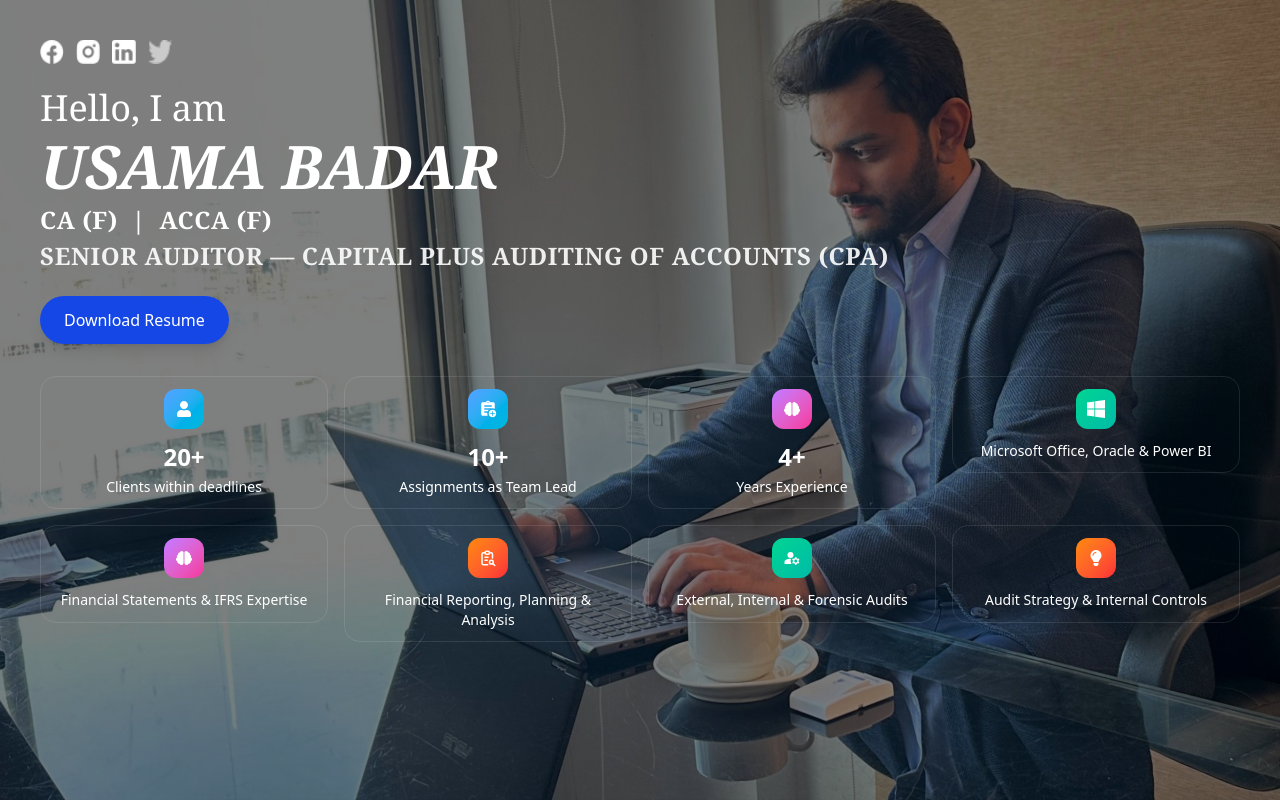
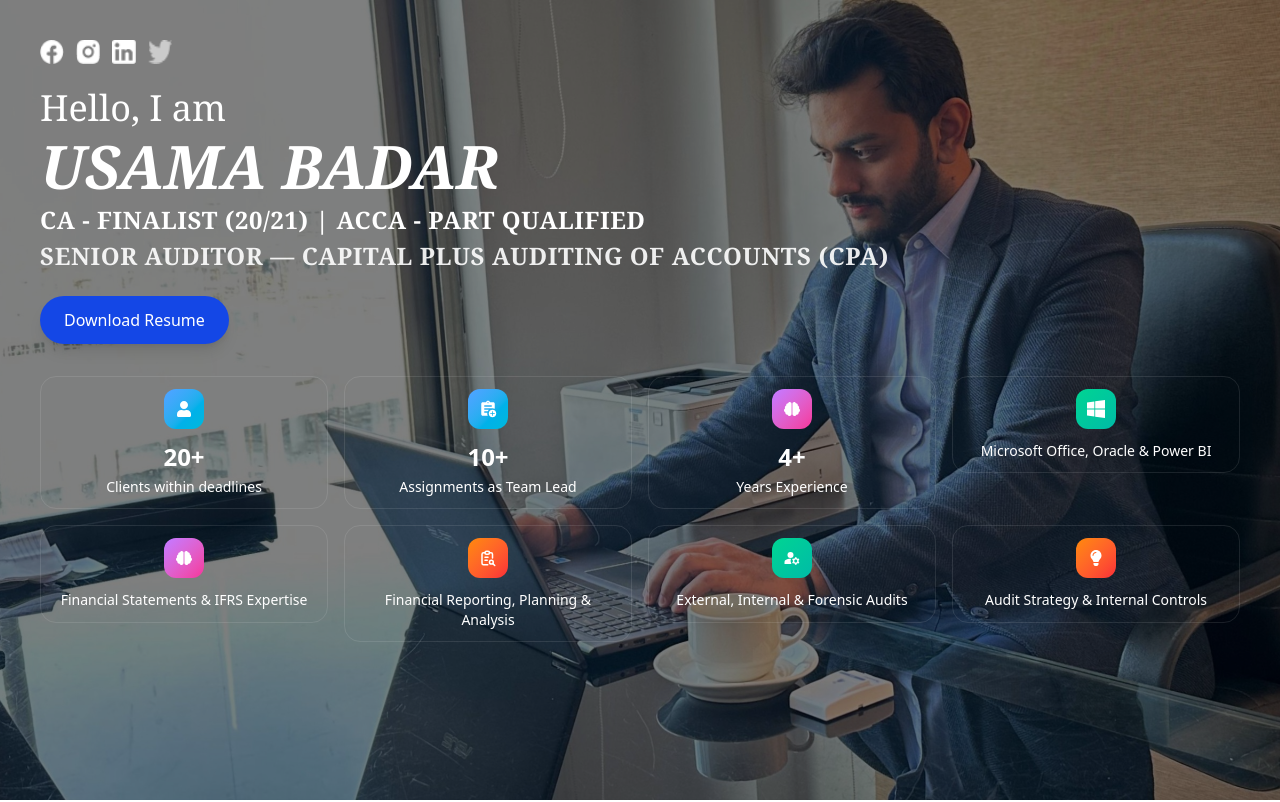
Before and after one commit to Talhabadar184/usamabadar-portfolio, a React (Vite) app: page / in a window 1280 px wide. Shown: the top 802 px of the page. Built offline with nearby package versions, Linux system fonts and the light colour scheme.

Commit message:
updated home

```diff
--- a/src/Home/Home.jsx
+++ b/src/Home/Home.jsx
@@ -179,7 +179,7 @@ function Home() {
           animate="visible"
           custom={3}
         >
-          CA (F) &nbsp;|&nbsp; ACCA (F)
+          CA - FINALIST (20/21) | ACCA - PART QUALIFIED
         </motion.p>
 
         <motion.p
```
